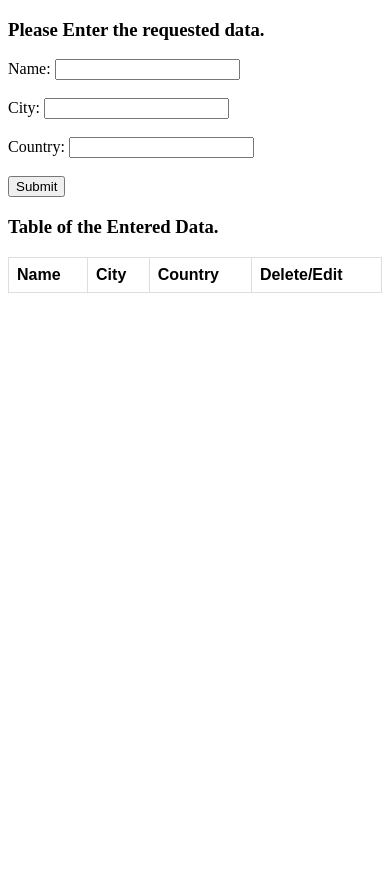
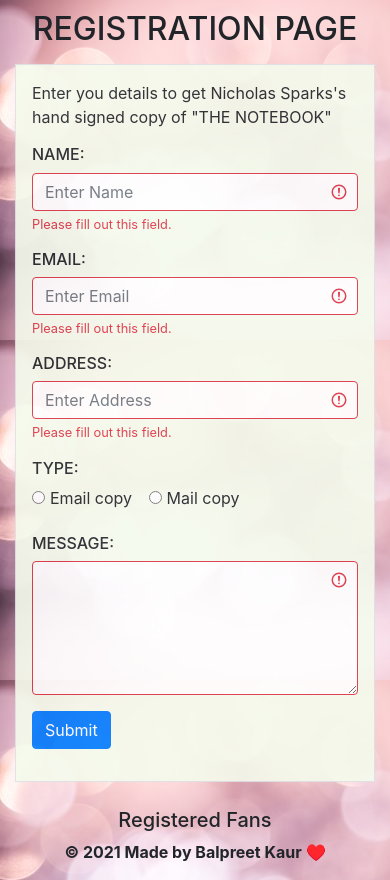
Before and after one commit to binny410/CRUDproject, a PHP site: page / in a window 390 px wide. Before the commit the page ends 293 px from the top, so only its background shows below. Run offline with PHP 8.4, Linux system fonts and the light colour scheme; lists and menus that the app fills with data are empty.

Commit message:
responsive crude update

```diff
--- a/css/style.css
+++ b/css/style.css
@@ -1,3 +1,20 @@
+body {
+    background-image: url("../img/background.jpg")
+        /*    background-color: #5CDB95;*/
+        /* 5CDB95 OR 379683 OR 05386B   */
+}
+
+.container-md {
+    background-color: #f5fbed;
+    opacity: 0.9;
+}
+
+h2,
+h5 {
+    text-align: center;
+    padding-top: 10px;
+}
+
 table {
     font-family: arial, sans-serif;
     border-collapse: collapse;
@@ -12,5 +29,100 @@ th {
 }
 
 tr:nth-child(even) {
-    background-color: #dddddd;
+    background-color: #fff4f2;
 }
+
+thead {
+    background-color: #fff2f1;
+}
+
+tbody {
+    background-color: #d1a2b2;
+}
+
+footer {
+    text-align: center;
+    font-weight: bold;
+}
+
+.btn-light {
+    border: 1px solid #6c757d;
+}
+
+.btn-secondary {
+    border: 1px solid #f8f9fa;
+}
+
+
+@media only screen and (max-width: 760px),
+(min-device-width: 768px) and (max-device-width: 1024px) {
+
+    /* Force table to not be like tables anymore */
+    table,
+    thead,
+    tbody,
+    th,
+    td,
+    tr {
+        display: block;
+    }
+
+    /* Hide table headers (but not display: none;, for accessibility) */
+    thead tr {
+        position: absolute;
+        top: -9999px;
+        left: -9999px;
+    }
+
+    tr {
+        border: 1px solid #ccc;
+    }
+
+    td {
+        /* Behave  like a "row" */
+        border: none;
+        border-bottom: 1px solid #eee;
+        position: relative;
+        padding-left: 50%;
+        padding-top: 2%;
+        padding-bottom: 2%;
+    }
+
+    td:before {
+        /* Now like a table header */
+        position: absolute;
+        /* Top/left values mimic padding */
+        top: 6px;
+        left: 6px;
+        width: 45%;
+        padding-right: 10px;
+        white-space: nowrap;
+    }
+
+    /*
+	Label the data
+	*/
+    td:nth-of-type(1):before {
+        content: "NAME: ";
+    }
+
+    td:nth-of-type(2):before {
+        content: "EMAIL: ";
+    }
+
+    td:nth-of-type(3):before {
+        content: "ADDRESS: ";
+    }
+
+    td:nth-of-type(4):before {
+        content: "COPY: ";
+    }
+
+    td:nth-of-type(5):before {
+        content: "MESSAGE: ";
+    }
+
+    td:nth-of-type(6):before {
+        content: "OPERATIONS: ";
+    }
+}
--- a/index.html
+++ b/index.html
@@ -5,46 +5,148 @@
     <title>
         Using JSON Data
     </title>
+    <!-- Latest bootstrap compiled and minified CSS -->
+    <link rel="stylesheet" href="https://maxcdn.bootstrapcdn.com/bootstrap/4.5.2/css/bootstrap.min.css">
     <link rel="stylesheet" href="css/style.css">
+    <meta name="viewport" content="width=device-width, initial-scale=1">
     <script src="https://ajax.googleapis.com/ajax/libs/jquery/3.5.1/jquery.min.js"></script>
+    <script src="https://cdnjs.cloudflare.com/ajax/libs/popper.js/1.16.0/umd/popper.min.js"></script>
+    <script src="https://maxcdn.bootstrapcdn.com/bootstrap/4.5.2/js/bootstrap.min.js"></script>
     <script src="js/main.js"></script>
 </head>
 
 <body>
+    <div class="col">
+        <h2> REGISTRATION PAGE</h2>
+        <div class="container-md  p-3 my-3 border">
 
-    <h3> Please Enter the requested data.</h3>
-    <form>
-        <label for="name">Name:</label>
-        <input type="text" id="name"><br><br>
-        <label for="city">City:</label>
-        <input type="text" id="city"><br><br>
+            <p>Enter you details to get Nicholas Sparks's hand signed copy of "THE NOTEBOOK"</p>
+            <div class="form-group">
+                <form action="" class="was-validated">
+                    <div class="form-group">
+                        <h6>NAME:</h6>
+                        <input type="text" class="form-control" placeholder="Enter Name" id="name" required>
+                        <div class="invalid-feedback">Please fill out this field.</div>
+                    </div>
+                    <div class="form-group">
+                        <h6>EMAIL:</h6>
+                        <input type="email" class="form-control" id="email" placeholder="Enter Email" name="email" required>
+                        <div class="valid-feedback">Valid.</div>
+                        <div class="invalid-feedback">Please fill out this field.</div>
+                    </div>
+                    <div class="form-group">
+                        <h6>ADDRESS:</h6>
+                        <input type="text" class="form-control" placeholder="Enter Address" id="address" required>
+                        <div class="invalid-feedback">Please fill out this field.</div>
+                    </div>
+                    <!--
+                    <div class="form-group">
                         <label for="country">Country:</label>
-        <input type="text" id="country"><br><br>
-        <button onclick="submitData()" id="submit" type="button"> Submit</button>
+                        <input type="text" class="form-control" placeholder="Enter Country" id="country" required>
+                        <div class="invalid-feedback">Please fill out this field.</div>
+                    </div>
+-->
+                    <h6>TYPE:</h6>
+                    <div class="form-check-inline">
+                        <label class="form-check-label" for="radio1">
+                            <input type="radio" class="form-check-input" id="radio1" name="ctype" value="Email Copy">Email copy
+                        </label>
+                    </div>
+                    <div class="form-check-inline">
+                        <label class="form-check-label" for="radio2">
+                            <input type="radio" class="form-check-input" id="radio2" name="ctype" value="Mail Copy">Mail copy
+                        </label>
+                    </div>
+                    <br><br>
+                    <div class="form-group">
+                        <h6>MESSAGE:</h6>
+                        <textarea class="form-control" rows="5" id="message" name="text" required></textarea>
+                    </div>
+                    <button onclick="submitData()" id="submit" class="btn btn-primary" type="button"> Submit</button>
                 </form>
+            </div>
+        </div>
 
+        <h5> Registered Fans</h5>
 
-    <h3> Table of the Entered Data.</h3>
         <table>
-        <thead>
+            <thead class="thead-light">
                 <tr>
-                <th> Name </th>
-                <th> City </th>
-                <th> Country</th>
-                <th> Delete/Edit</th>
+                    <th> NAME </th>
+                    <th> EMAIL </th>
+                    <th> ADDRESS </th>
+                    <th> COPY </th>
+                    <th> MESSAGE </th>
+                    <th> OPERATIONS</th>
                 </tr>
             </thead>
             <tbody>
-            <!--
-            <tr>
-                <td> Binny </td>
-                <td> Cambridge </td>
-                <td> Canada</td>
-                <td> <button class="delete" onclick='deleteData(this);'>DELETE</button>
-                    <button class="edit">EDIT</button>
-                </td>
--->
-            <!--            </tr>-->
             </tbody>
         </table>
-</body></html>
+
+        <!-- The Modal -->
+        <div class="modal fade" id="myModal">
+            <div class="modal-dialog">
+                <div class="modal-content">
+
+                    <!-- Modal Header -->
+                    <div class="modal-header">
+                        <h4 class="modal-title">EDIT ENTRY</h4>
+                        <button type="button" class="close" data-dismiss="modal">&times;</button>
+                    </div>
+
+                    <!-- Modal body -->
+                    <div class="modal-body">
+                        <div class="form-group">
+                            <h6>NAME:</h6>
+                            <input type="text" class="form-control" placeholder="Enter Name" id="Mname" required>
+                            <div class="invalid-feedback">Please fill out this field.</div>
+                        </div>
+
+                        <div class="form-group">
+                            <h6>EMAIL:</h6>
+                            <input type="email" class="form-control" id="Memail" placeholder="Enter Email" name="email" required>
+                            <div class="valid-feedback">Valid.</div>
+                            <div class="invalid-feedback">Please fill out this field.</div>
+                        </div>
+
+                        <div class="form-group">
+                            <h6>ADDRESS:</h6>
+                            <input type="text" class="form-control" placeholder="Enter Address" id="Maddress" required>
+                            <div class="invalid-feedback">Please fill out this field.</div>
+                        </div>
+
+                        <h6>TYPE:</h6>
+                        <div class="form-check-inline">
+                            <label class="form-check-label" for="radio1">
+                                <input type="radio" class="form-check-input" id="Mradio1" name="Mctype" value="Email Copy">Email copy
+                            </label>
+                        </div>
+                        <div class="form-check-inline">
+                            <label class="form-check-label" for="radio2">
+                                <input type="radio" class="form-check-input" id="Mradio2" name="Mctype" value="Mail Copy">Mail copy
+                            </label>
+                        </div>
+                        <br><br>
+                        <div class="form-group">
+                            <h6>MESSAGE:</h6>
+                            <textarea class="form-control" rows="5" id="Mmessage" name="text" required></textarea>
+                        </div>
+                    </div>
+
+                    <!-- Modal footer -->
+                    <div class="modal-footer">
+                        <button onclick="submitData()" id="submitEdit" class="btn btn-success" data-dismiss="modal" type="button"> Save</button>
+
+                        <button type="button" class="btn btn-danger" data-dismiss="modal">Close</button>
+                    </div>
+
+                </div>
+            </div>
+        </div>
+    </div>
+
+</body>
+<footer>
+    <p> © 2021 Made by Balpreet Kaur ♥️</p>
+</footer></html>
--- a/js/main.js
+++ b/js/main.js
@@ -10,14 +10,16 @@ retrieveData = JSON.parse(fetchData);
 //Function to upload data after clicking submit button.
 function submitData() {
     //Edit function will work
-    if ($("#submit").hasClass('editing')) {
+    if ($("#submitEdit").hasClass('editing')) {
         //getting the index of editing line.
-        var z = $("#submit").attr('indexVal');
-        console.log(z)
+        var z = $("#submitEdit").attr('indexVal');
+        console.log(z);
         //getting values from local storage.
-        retrieveData[z].Name = $("#name").val();
-        retrieveData[z].City = $("#city").val();
-        retrieveData[z].Country = $("#country").val();
+        retrieveData[z].Name = $("#Mname").val();
+        retrieveData[z].Email = $("#Memail").val();
+        retrieveData[z].Address = $("#Maddress").val();
+        retrieveData[z].Copy = $("input:radio[name=Mctype]:checked").val();
+        retrieveData[z].Message = $("#Mmessage").val();
         localStorage.setItem('userData', JSON.stringify(retrieveData))
         location.reload();
     }
@@ -25,14 +27,18 @@ function submitData() {
     else {
 
         var inputName = $("#name").val();
-        var inputCity = $("#city").val();
-        var inputCountry = $("#country").val();
+        var inputEmail = $("#email").val();
+        var inputAddress = $("#address").val();
+        var inputCopy = $("input:radio[name=ctype]:checked").val()
+        var inputMessage = $("#message").val();
 
         //Creating object with user data.
         var userData = {
             "Name": inputName,
-            "City": inputCity,
-            "Country": inputCountry
+            "Email": inputEmail,
+            "Address": inputAddress,
+            "Copy": inputCopy,
+            "Message": inputMessage
         }
 
         //If there is no data stored in local storage  then retrieveData is empty array.
@@ -48,12 +54,13 @@ function submitData() {
         localStorage.setItem("userData", jsonData);
 
         //Displaying the entered data to the table.
-        $("tbody").append("<tr> <td> " + inputName + " </td> <td> " + inputCity + " </td> <td> " + inputCountry + "</td><td> <button class='delete'  onclick='deleteData(this);'>DELETE</button> <button class='edit' onclick='editData(this);'>EDIT</button></td></tr>")
+        $("tbody").append("<tr> <td> " + inputName + " </td> <td> " + inputEmail + " </td> <td> " + inputAddress + " </td><td> " + inputCopy + " </td> <td> " + inputMessage + "</td><td> <button class='delete btn btn-secondary'  onclick='deleteData(this);'>DELETE</button> <button class='edit btn btn-light' data-toggle='modal' data-target='#myModal' onclick='editData(this);'>EDIT</button></td></tr>")
 
         //Setting input fields to empty again.
         $("#name").val("");
-        $("#city").val("");
-        $("#country").val("");
+        $("#email").val("");
+        $("#address").val("");
+        $("#message").val("");
 
     }
 }
@@ -66,7 +73,7 @@ function getData() {
         n = retrieveData.length;
         for (var i = 0; i < n; i++) {
             console.log(retrieveData[i]);
-            $("tbody").append("<tr> <td > " + retrieveData[i].Name + " </td><td > " + retrieveData[i].City + " </td> <td> " + retrieveData[i].Country + "</td> <td> <button class = 'delete' onclick='deleteData(this);' >DELETE</button> <button class='edit' onclick='editData(this);'> EDIT</button> </td> </tr > ");
+            $("tbody").append("<tr> <td > " + retrieveData[i].Name + " </td> <td > " + retrieveData[i].Email + " </td><td > " + retrieveData[i].Address + " </td> <td > " + retrieveData[i].Copy + " </td> <td> " + retrieveData[i].Message + "</td> <td> <button class = 'delete btn btn-secondary' onclick='deleteData(this);' >DELETE</button> <button data-toggle='modal' data-target='#myModal' class='edit btn btn-light' onclick='editData(this);'> EDIT</button> </td> </tr > ");
         }
     }
 
@@ -87,18 +94,22 @@ function deleteData(e) {
 
 //Edit function
 function editData(e) {
+
     //add a class to the submit button in the form when clicked on the edit button.
-    $("#submit").addClass('editing');
+    $("#submitEdit").addClass('editing');
     //getting index of the row for editing.
     var y = ($(e).parents('tr').index())
     console.log("index of clicked button: " + y);
     console.log(retrieveData[y])
     //getting the edited row's value in the placeholder.
-    $("#name").val(retrieveData[y].Name);
-    $("#city").val(retrieveData[y].City);
-    $("#country").val(retrieveData[y].Country);
+    $("#Mname").val(retrieveData[y].Name);
+    $("#Memail").val(retrieveData[y].Email);
+    $("#Maddress").val(retrieveData[y].Address);
+    $("#Mcopy").val(retrieveData[y].Copy);
+    $("#Mmessage").val(retrieveData[y].Message);
 
     //adding a attribute in the submit value with ythe index of the clicked row.
     $("#submit").attr('indexVal', y);
+    $("#submitEdit").attr('indexVal', y);
 
 }
```
Also changed, not shown: img/background.jpg (added). Lines whose indentation alone changed are shown as unchanged.
